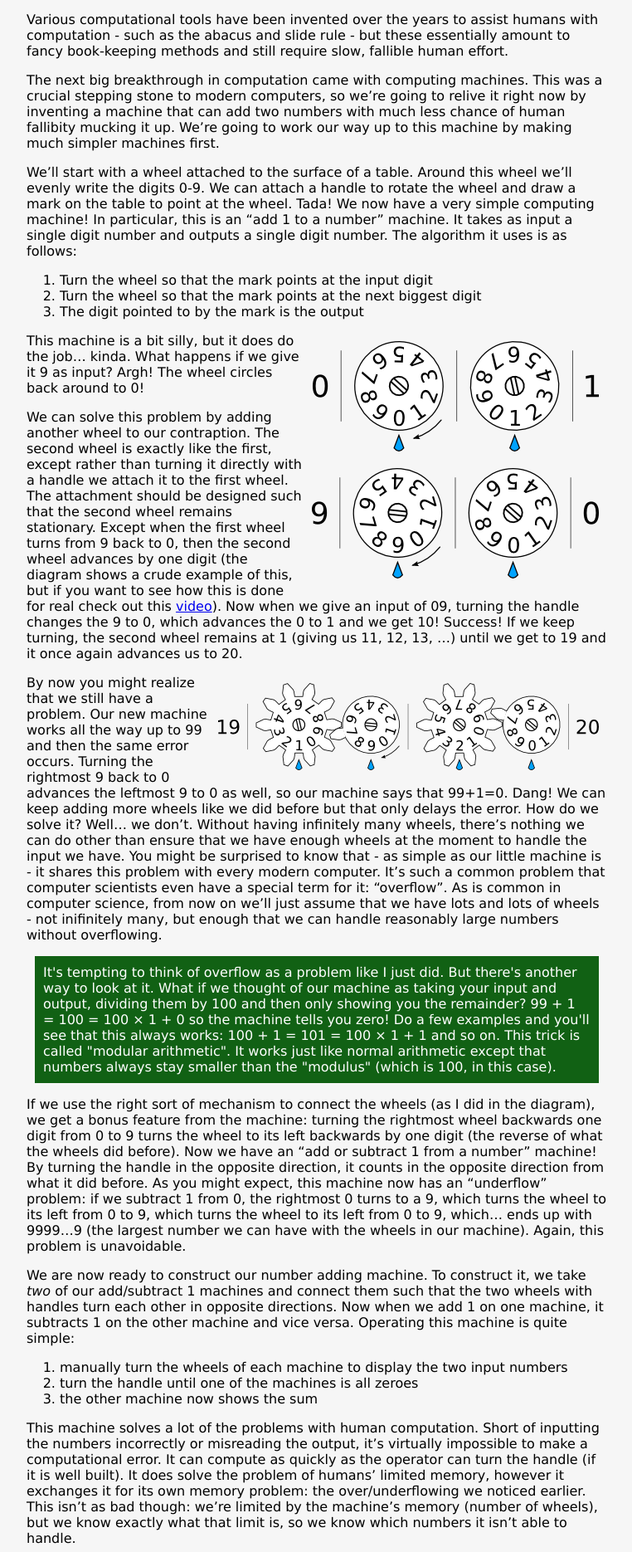
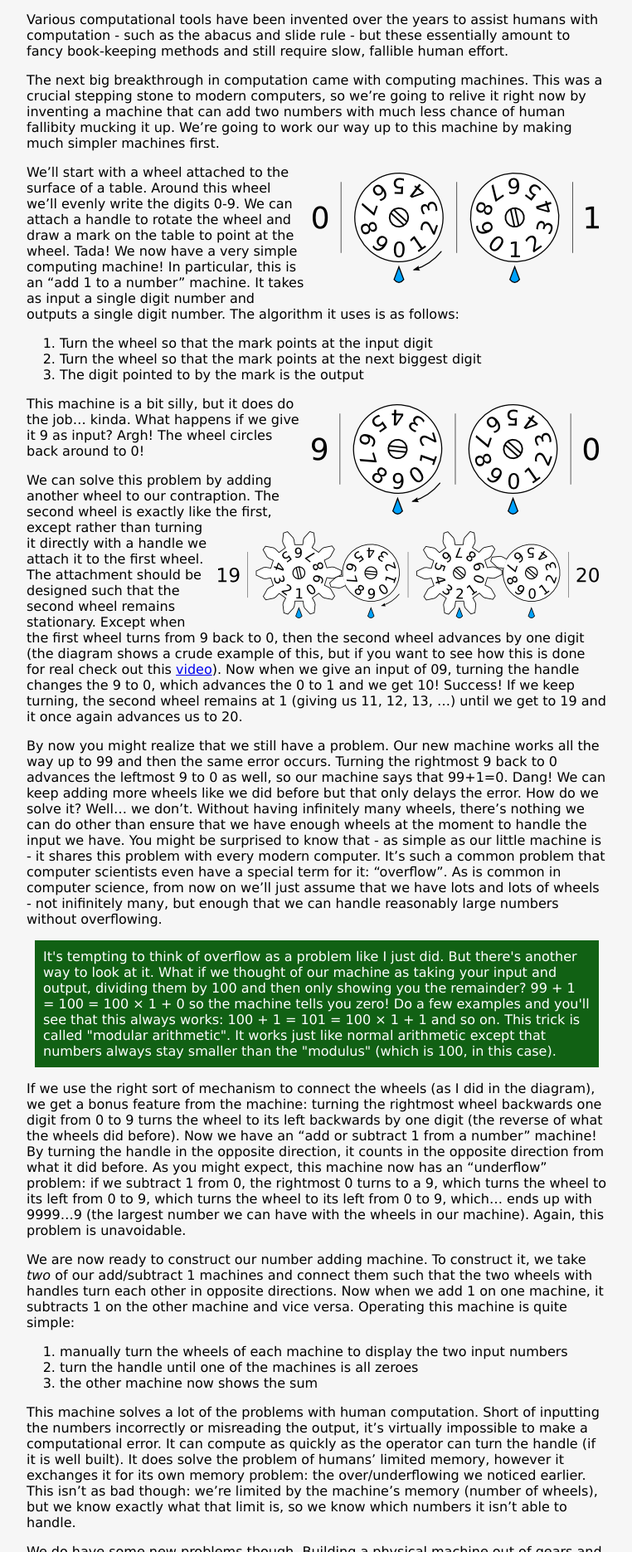
Before and after one commit to silverhammermba/superuser, a Jekyll site: the page built from _posts/2013-03-01-simple_machines.markdown, in a window 1280 px wide. Shown: the part 610-2480 px from the top of the page at 83% size, without its empty margins (200-962 px from the left). Built offline with Jekyll 4.4.1, drawn with Linux system fonts in a browser that asks for light colours; Markdown is read by kramdown in place of the engine named in the settings.

Commit message:
Reposition images to work better with floats

```diff
--- a/_posts/2013-03-01-simple_machines.markdown
+++ b/_posts/2013-03-01-simple_machines.markdown
@@ -36,6 +36,8 @@
 human fallibity mucking it up. We're going to work our way up to this machine by
 making much simpler machines first.
 
+![Add 1 Machine]({{ site.baseurl }}/images/add1.png)
+
 We'll start with a wheel attached to the surface of a table. Around this wheel
 we'll evenly write the digits 0-9. We can attach a handle to rotate the wheel
 and draw a mark on the table to point at the wheel. Tada! We now have a very
@@ -47,12 +49,12 @@
 2. Turn the wheel so that the mark points at the next biggest digit
 3. The digit pointed to by the mark is the output
 
-![Add 1 Machine]({{ site.baseurl }}/images/add1.png)
+![Overflow]({{ site.baseurl }}/images/overflow.png)
 
 This machine is a bit silly, but it does do the job... kinda. What happens if
 we give it 9 as input? Argh! The wheel circles back around to 0!
 
-![Overflow]({{ site.baseurl }}/images/overflow.png)
+![Carrying Digits]({{ site.baseurl }}/images/carry.png)
 
 We can solve this problem by adding another wheel to our contraption. The
 second wheel is exactly like the first, except rather than turning it directly
@@ -66,8 +68,6 @@
 13, ...) until we get to 19 and it once again advances us to 20.
 
 [yt]: http://www.youtube.com/watch?v=rjWfIiaOFR4
-
-![Carrying Digits]({{ site.baseurl }}/images/carry.png)
 
 By now you might realize that we still have a problem. Our new machine works
 all the way up to 99 and then the same error occurs. Turning the rightmost 9
```
Also changed, not shown: other parts of _posts/2013-03-01-simple_machines.markdown (+0 -2 lines).
